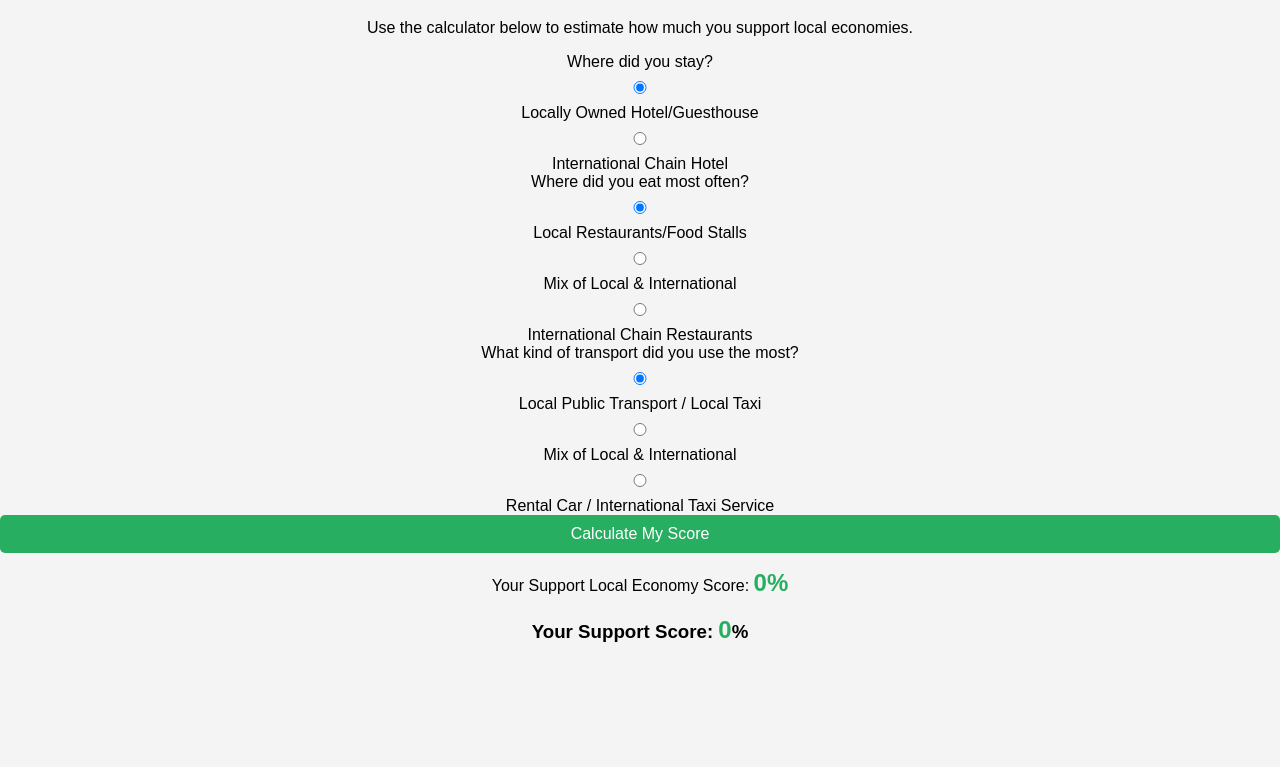
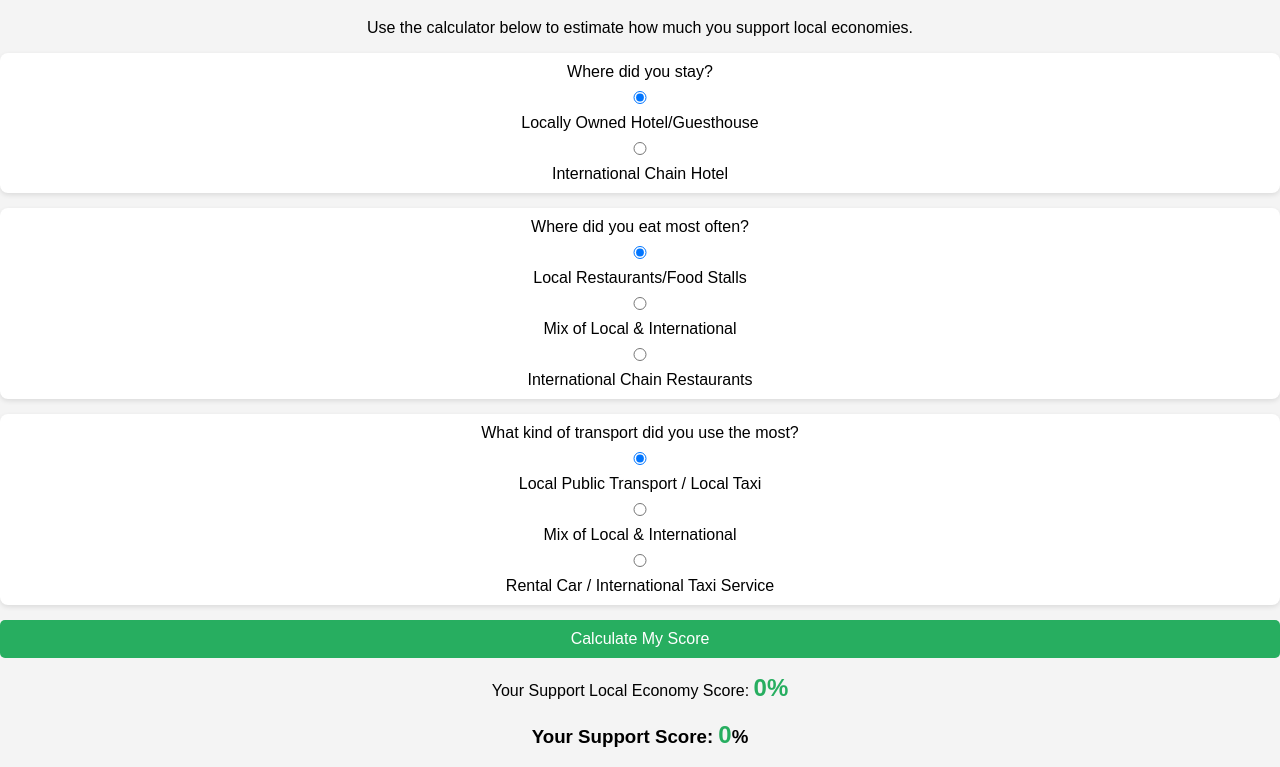
Before and after one commit to eryngordon/Earth2, a plain HTML site: page index.html in a window 1280 px wide. Shown: the part 61-828 px from the top of the page. Before the commit the page ends 800 px from the top, so only its background shows below. Drawn offline with Linux system fonts and the light colour scheme.

Commit message:
Update styles.css

```diff
--- a/styles.css
+++ b/styles.css
@@ -53,3 +53,10 @@ button:hover {
     font-size: 18px;
     font-weight: bold;
 }
+.question {
+    margin-bottom: 15px;
+    background: #ffffff;
+    padding: 10px;
+    border-radius: 8px;
+    box-shadow: 0 2px 5px rgba(0, 0, 0, 0.1);
+}
```
